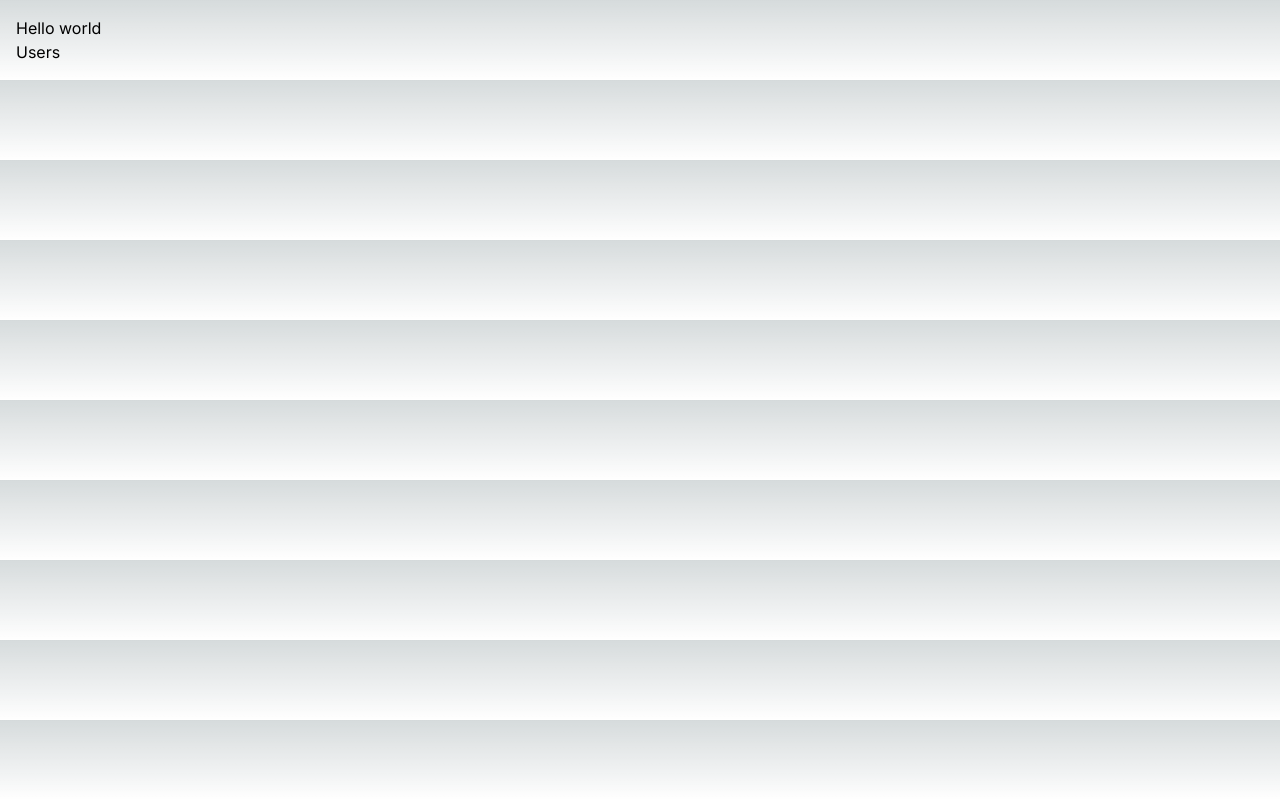
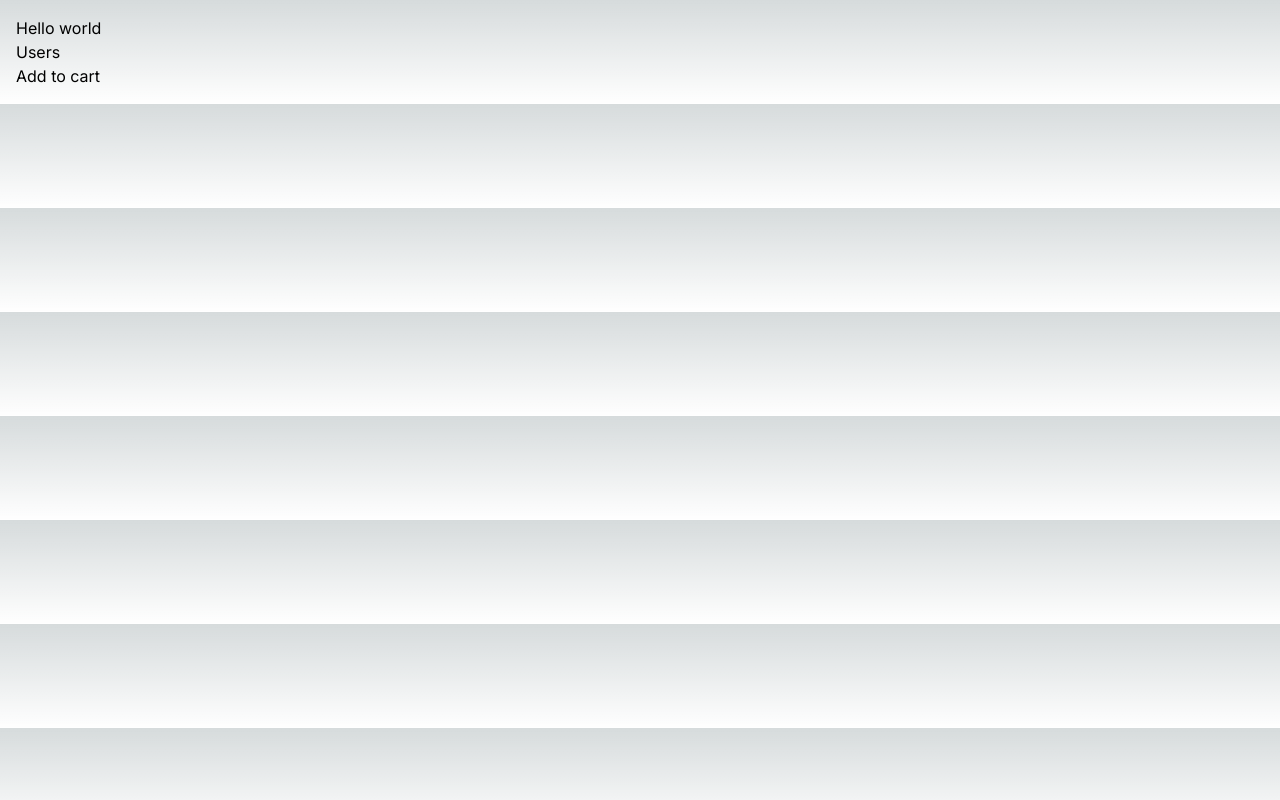
Before and after one commit to Chirag-S-Kotian/next-app, a Next.js app: page / in a window 1280 px wide. Built offline with nearby package versions, Linux system fonts and the light colour scheme.

Commit message:
"Add ProductCard component to Home page"
This commit adds a new component, ProductCard, to the Home page in the application. The component is imported at the beginning of the file and then added as a child of the main element in

```diff
--- /dev/null
+++ b/app/components/ProductCard.tsx
@@ -0,0 +1,12 @@
+"use client";
+import React from "react";
+
+const ProductCard = () => {
+  return (
+    <div>
+      <button onClick={() => console.log("click")}>Add to cart</button>
+    </div>
+  );
+};
+
+export default ProductCard;
--- a/app/page.tsx
+++ b/app/page.tsx
@@ -1,11 +1,13 @@
 import Image from "next/image";
 import Link from "next/link";
+import ProductCard from './components/ProductCard';
 
 export default function Home() {
   return (
     <main>
       <h1> Hello world</h1>
       <Link href="/users">Users</Link>
+      <ProductCard />
     </main>
   );
 }
```
